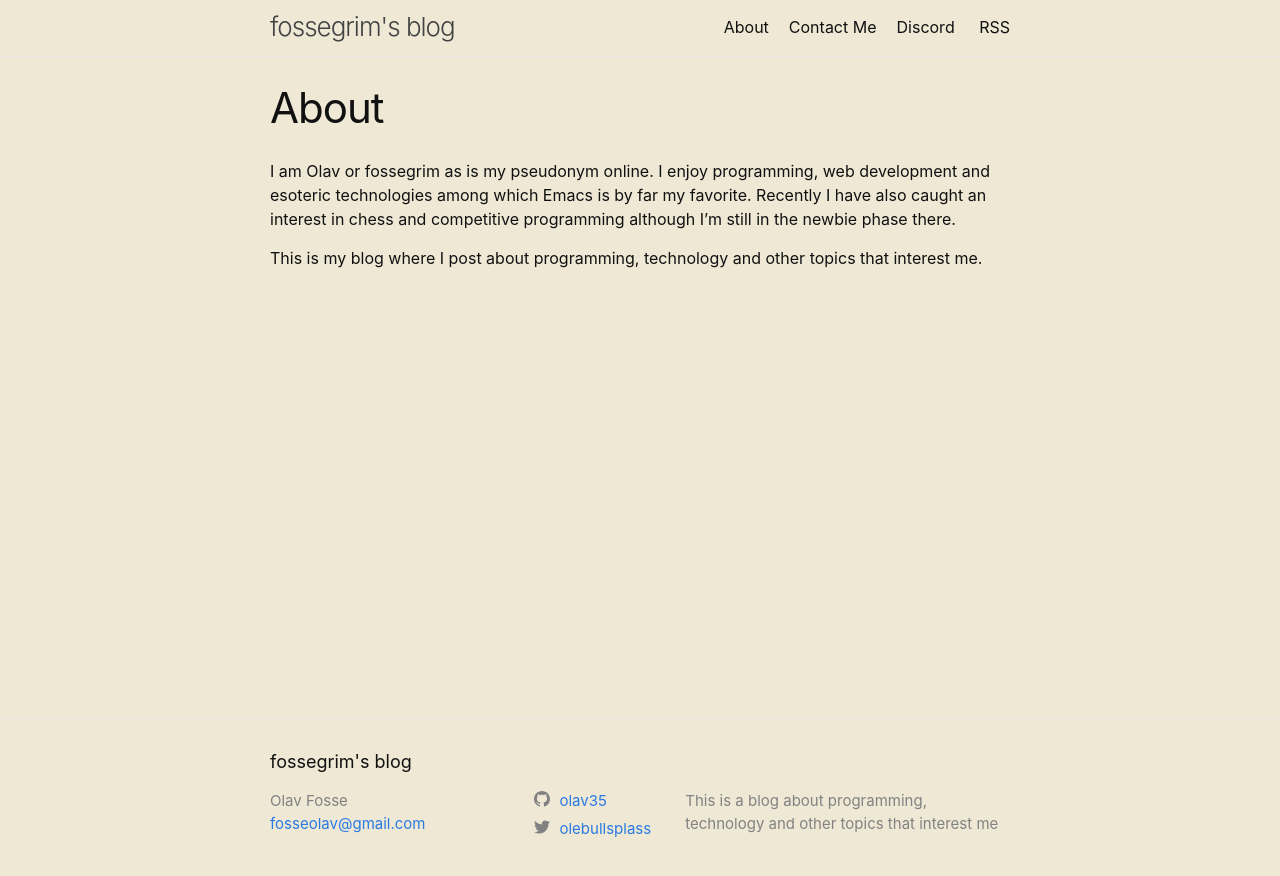
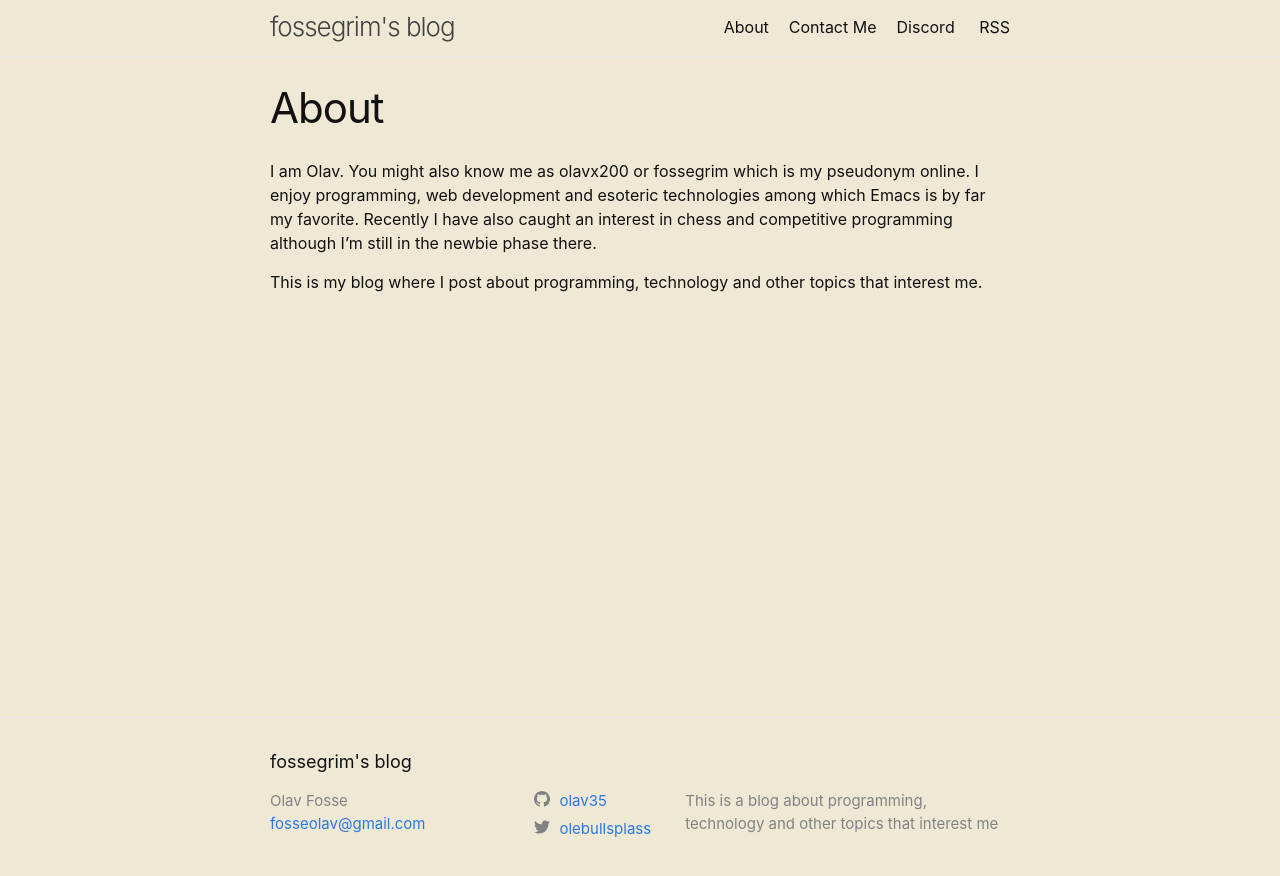
Before and after one commit to fossegrim/fossegr.im, a Jekyll site: the page built from about.markdown, in a window 1280 px wide. Shown: the top 876 px of the page. Built offline with Jekyll 4.4.1, drawn with Linux system fonts in a browser that asks for light colours.

Commit message:
Update about page

```diff
--- a/about.markdown
+++ b/about.markdown
@@ -3,6 +3,6 @@
 title: About
 permalink: /about/
 ---
-I am Olav or fossegrim as is my pseudonym online. I enjoy programming, web development and esoteric technologies among which Emacs is by far my favorite. Recently I have also caught an interest in chess and competitive programming although I'm still in the newbie phase there.
+I am Olav. You might also know me as olavx200 or fossegrim which is my pseudonym online. I enjoy programming, web development and esoteric technologies among which Emacs is by far my favorite. Recently I have also caught an interest in chess and competitive programming although I'm still in the newbie phase there.
 
 This is my blog where I post about programming, technology and other topics that interest me.
```
